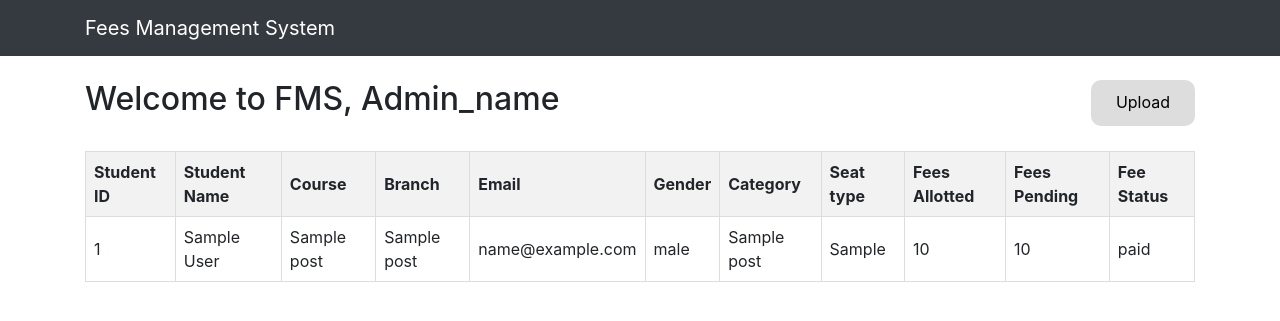
After one commit to AKGames2001/fees-management-system, a Django app: page /fms_admin/ in a window 1280 px wide. The commit adds this page. Shown: the top 321 px of the page. Run offline with Django 5.2, Linux system fonts and the light colour scheme; tables that the repository leaves empty hold one stand-in row (values such as "Sample post"); some libraries are stand-ins or nearby versions.

Commit message:
updated ui interface and developed all the pages

```diff
--- a/fms_main/fms_app/templates/index.html
+++ b/fms_main/fms_app/templates/index.html
@@ -1,4 +1,6 @@
 <!doctype html>
+
+{% include 'navbar.html' %}
 
 {% load static %}
 
@@ -9,14 +11,97 @@
           content="width=device-width, user-scalable=no, initial-scale=1.0, maximum-scale=1.0, minimum-scale=1.0">
     <meta http-equiv="X-UA-Compatible" content="ie=edge">
     <title>FMS-APP</title>
-    <link rel="stylesheet" type="text/css" href="{% static 'styles/styles.css' %}">
+    <link rel="stylesheet" href="https://stackpath.bootstrapcdn.com/bootstrap/4.5.2/css/bootstrap.min.css">
+    <style>
+        .top-line {
+            width: 100%;
+            display: flex;
+            justify-content: space-between;
+            margin-bottom: 25px;
+        }
+
+        .top-line a {
+            background-color: #dddddd;
+            padding: 10px 25px;
+            border-radius: 10px;
+            color: black;
+            text-decoration: none;
+        }
+
+        .top-line a:hover {
+            background-color: #bababa;
+        }
+
+        table {
+            border-collapse: collapse;
+            width: 100%;
+            margin-bottom: 75px;
+        }
+
+        th, td {
+            border: 1px solid #ddd;
+            padding: 8px;
+            text-align: left;
+        }
+
+        th {
+            background-color: #f2f2f2;
+        }
+
+        tr:nth-child(even) {
+            background-color: #f9f9f9;
+        }
+
+        tr:hover {
+            background-color: #f1f1f1;
+        }
+    </style>
 </head>
 <body>
-    {% if something %}
-    <p>Hello</p>
-    <p>Your sum is {{ sum }}</p>
-    {% else %}
-    <a href="upload">Please upload a file</a>
-    {% endif %}
+    {% block navbar %}
+    {% endblock %}
+
+    <div class="container mt-4">
+        <div class="top-line">
+            <h2>Welcome to FMS, Admin_name</h2>
+            <a href="/upload/">Upload</a>
+        </div>
+
+        <table>
+            <thead>
+                <tr>
+                    <th>Student ID</th>
+                    <th>Student Name</th>
+                    <th>Course</th>
+                    <th>Branch</th>
+                    <th>Email</th>
+                    <th>Gender</th>
+                    <th>Category</th>
+                    <th>Seat type</th>
+                    <th>Fees Allotted</th>
+                    <th>Fees Pending</th>
+                    <th>Fee Status</th>
+
+                </tr>
+            </thead>
+            <tbody>
+                {% for x in studentData %}
+                <tr>
+                    <td>{{ x.student_id }}</td>
+                    <td>{{ x.first_name }} {{ x.last_name }}</td>
+                    <td>{{ x.course_name }}</td>
+                    <td>{{ x.branch_name }}</td>
+                    <td>{{ x.email }}</td>
+                    <td>{{ x.gender }}</td>
+                    <td>{{ x.category_name }}</td>
+                    <td>{{ x.seat_type }}</td>
+                    <td>{{ x.fees_allotted }}</td>
+                    <td>{{ x.fees_paid }}</td>
+                    <td>{{ x.payment_status }}</td>
+                </tr>
+                {% endfor %}
+            </tbody>
+        </table>
+    </div>
 </body>
 </html>
--- /dev/null
+++ b/fms_main/fms_app/templates/navbar.html
@@ -0,0 +1,8 @@
+
+{% block navbar %}
+<nav class="navbar navbar-expand-lg navbar-dark bg-dark">
+    <div class="container">
+        <a class="navbar-brand" href="#">Fees Management System</a>
+    </div>
+</nav>
+{% endblock %}
--- a/fms_main/fms_app/urls.py
+++ b/fms_main/fms_app/urls.py
@@ -6,6 +6,8 @@ from . import views
 app_name = 'fms_app'
 
 urlpatterns = [
-    path('', views.home, name='homepage'),
-    path('upload/', views.upload, name='uplaodpage')
-] + static(settings.MEDIA_URL, document_root=settings.MEDIA_ROOT)
+                  path('fms_admin/', views.home, name='homepage'),
+                  path('upload/', views.upload, name='uplaodpage'),
+                  path('', views.student_login, name="loginpage"),
+                  path('fms_student/', views.student, name='studentdashboard')
+              ] + static(settings.MEDIA_URL, document_root=settings.MEDIA_ROOT)
--- a/fms_main/fms_app/views.py
+++ b/fms_main/fms_app/views.py
@@ -1,58 +1,68 @@
 from django.shortcuts import render
-from .models import Post
-from .resources import PostResource
-from django.http import HttpResponse
+from .models import Post, Course, Fee
 from tablib import Dataset
-import pandas as pd
 
 
 # Create your views here.
 
 def home(request):
-    # all_posts = Post.objects.all()
-    #
-    # return render(request, 'index.html', {'all_posts': all_posts})
-
-
-    # if request.method == 'POST':
-    #     file = request.FILES['myFile']
-    #     csv = pd.read_csv(file)
-    #     print(csv.head)
-    #     arr = csv['sum']
-    #     total = sum(arr)
-    #     return render(request, 'index.html', {'something': True, 'sum': total})
-    # else:
-    #     return render(request, 'index.html')
-
     if request.method == 'POST':
-        person_resource = PostResource()
         dataset = Dataset()
         new_person = request.FILES['myFile']
 
         if not new_person.name.endswith('.xlsx'):
-            print("Error: Wrong file extension")
-            return render(request, 'index.html')
+            return render(request, 'upload.html', {'error': 'Wrong file extension'})
 
         imported_data = dataset.load(new_person.read(), format='xlsx')
         for data in imported_data:
+            course_name = data[4].lower()
+            category = 'type_' + data[8].lower()
+
+            fee_id = Course.objects.filter(course_name=course_name).values()[0]
+            fees_data = Fee.objects.filter(id=fee_id['fee_id_id']).values()[0]
+            fees_allotted = int(fees_data[category])
+
+            payment_done = fees_allotted - data[11]
+            if payment_done == 0:
+                payment_status = 'Paid'
+            else:
+                payment_status = 'Pending'
+
             value = Post(
                 data[0],
                 data[1],
                 data[2],
                 data[3],
-                data[4],
+                course_name,
                 data[5],
                 data[6],
                 data[7],
                 data[8],
                 data[9],
-                data[10],
+                fees_allotted,
                 data[11],
-                data[12],
+                payment_status,
             )
             value.save()
-    return render(request, 'index.html')
+        # return render(request, 'index.html')
+    studentData = Post.objects.all().values()
+    return render(request, 'index.html', {"studentData": studentData})
 
 
 def upload(request):
     return render(request, 'upload.html')
+
+
+def student_login(request):
+    return render(request, 'student.html')
+
+
+def student(request):
+    if request.method == 'POST':
+        std_id = request.POST.get('student_id')
+        studentData = Post.objects.filter(student_id=std_id).values()
+        print(studentData[0])
+        return render(request, 'student_dashboard.html', {
+            "studentData": studentData,
+            'student_name': studentData[0]['first_name']
+        })
--- a/fms_main/fms_main/urls.py
+++ b/fms_main/fms_main/urls.py
@@ -19,5 +19,5 @@ from django.urls import path, include
 
 urlpatterns = [
     path('admin/', admin.site.urls),
-    path('fms_app/', include('fms_app.urls', namespace="fms_app"))
+    path('', include('fms_app.urls', namespace="fms_app")),
 ]
--- a/requirements.txt
+++ b/requirements.txt
@@ -1,2 +1,3 @@
 Django~=5.0
 pandas~=2.1.4
+tablib~=3.5.0
```
Also changed, not shown: fms_main/fms_app/models.py (+28 -0 lines), fms_main/fms_app/templates/student.html (added, +20 -0 lines), fms_main/fms_app/templates/student_dashboard.html (added, +81 -0 lines), fms_main/fms_app/templates/upload.html (+31 -5 lines), fms_main/fms_app/migrations/0004_fee_course.py (added).
